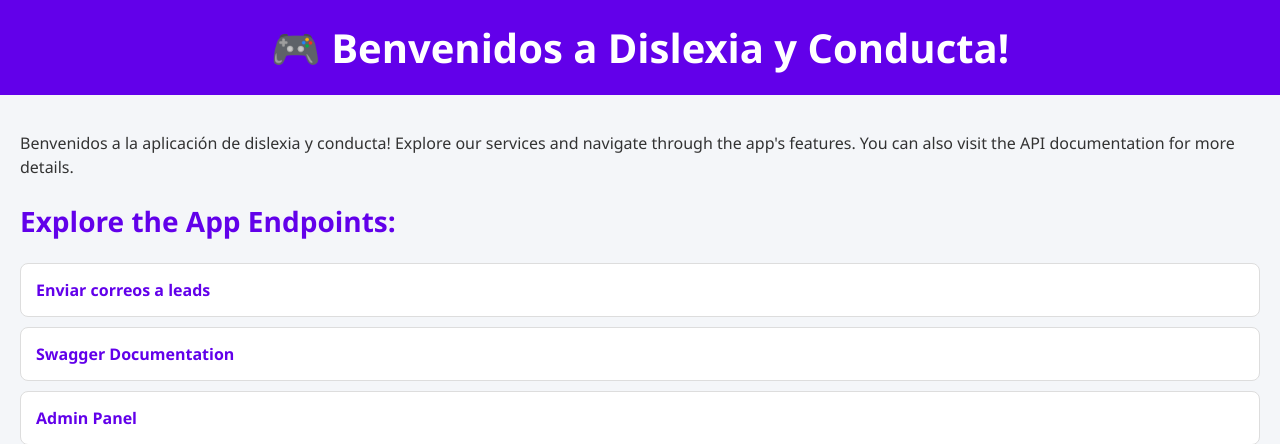
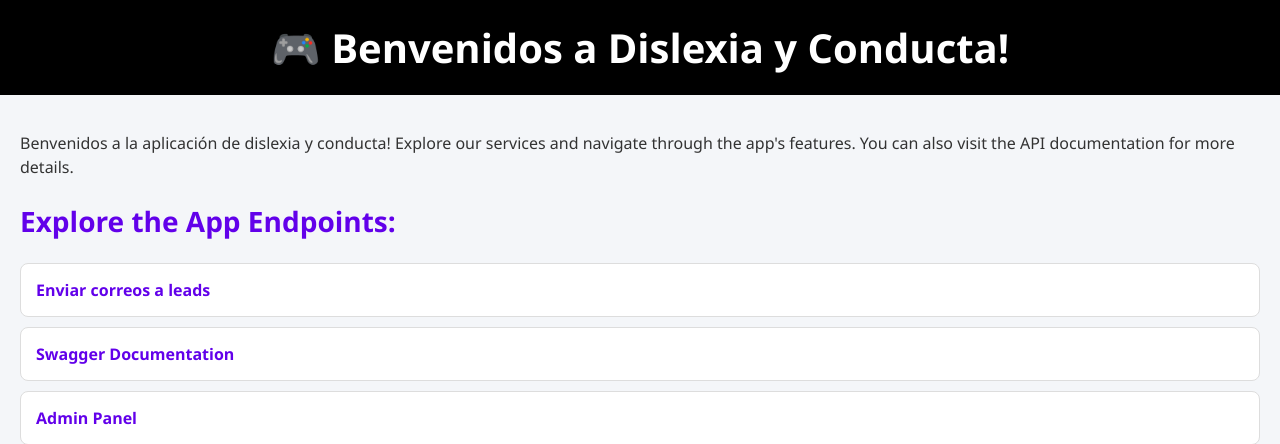
Before and after one commit to dislexiayconducta/Diagnosticos, a Django app: page / in a window 1280 px wide. Shown: the top 444 px of the page. Run offline with Django 4.2, Linux system fonts and the light colour scheme.

Commit message:
change header color

```diff
--- a/dislexiayconducta/templates/dislexiayconducta/welcome.html
+++ b/dislexiayconducta/templates/dislexiayconducta/welcome.html
@@ -14,7 +14,7 @@
             color: #333;
         }
         header {
-            background-color: #6200ea;
+            background-color: #000000;
             color: white;
             padding: 20px;
             text-align: center;
```
